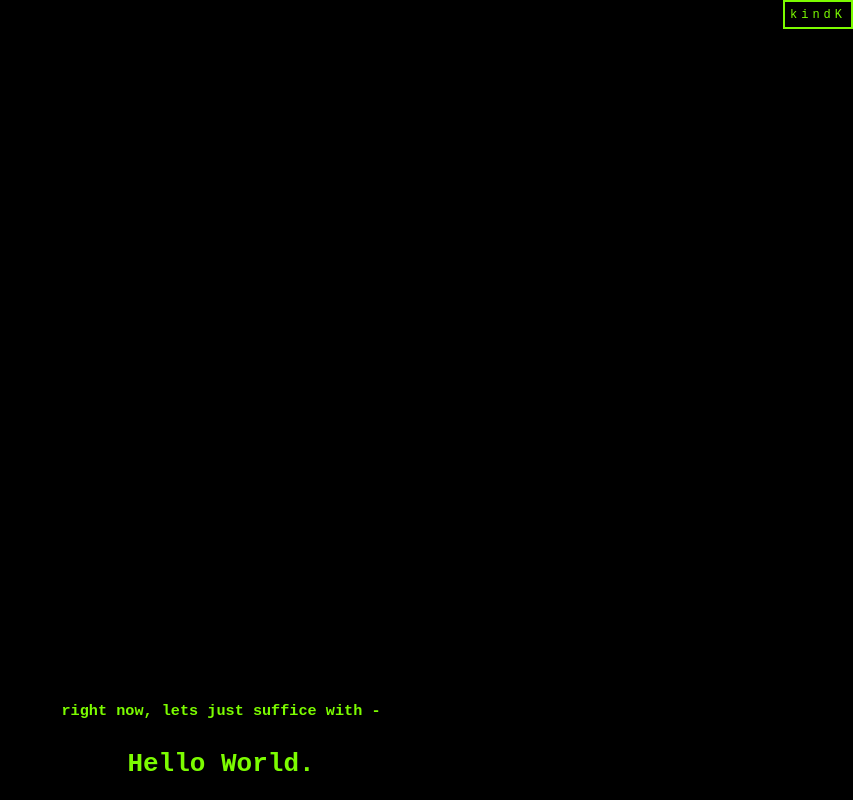
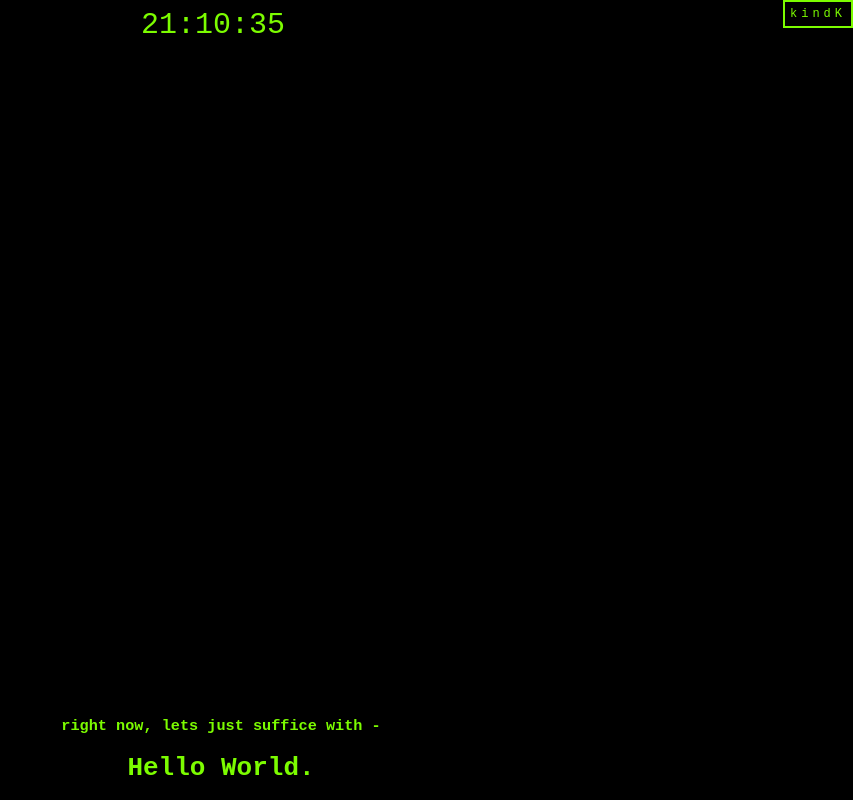
Before and after one commit to kunalkindra/kunalkindra.github.io, a plain HTML site: page index.html in a window 1280 px wide. Shown: the whole page, without its empty margins (427-1280 px from the left). Drawn offline with Linux system fonts and the light colour scheme.

Commit message:
Added a clock

```diff
--- a/index.html
+++ b/index.html
@@ -9,7 +9,14 @@
 		body {
 			background-color: #000;
 			color: #7CFC00;
+			font-family: monospace;
 		}
+
+		#clock {
+			text-align: center;
+			font-size: 30px;
+		}
+
 		.content {
 			position: fixed;
 			bottom: 0;
@@ -29,13 +36,37 @@
 	</style>
 </head>
 <body>
+	<div id="clock"></div>
+
 	<div class="content">
-		<h3><code>right now, lets just suffice with - </code></h3>
-		<h1><code>Hello World.</code></h1>
+		<h3>right now, lets just suffice with -</h3>
+		<h1>Hello World.</h1>
 	</div>
 
-	<div class="signature">
-		<code>kindK</code>
-	</div>
+	<div class="signature">kindK</div>
+
+	<script>
+	var clockDiv = document.getElementById('clock');
+	function getTime() {
+	    var today = new Date();
+	    var h = today.getHours();
+	    var m = today.getMinutes();
+	    var s = today.getSeconds();
+	    h = checkTime(h);
+	    m = checkTime(m);
+	    s = checkTime(s);
+	    return h + ":" + m + ":" + s;
+	}
+	function checkTime(i) {
+	    if (i < 10) {i = "0" + i};  // add zero in front of numbers < 10
+	    return i;
+	}
+	function printTime() {
+		clockDiv.innerHTML = getTime();
+		setTimeout(printTime, 500);
+	}
+
+	printTime();
+	</script>
 </body>
 </html>
```
